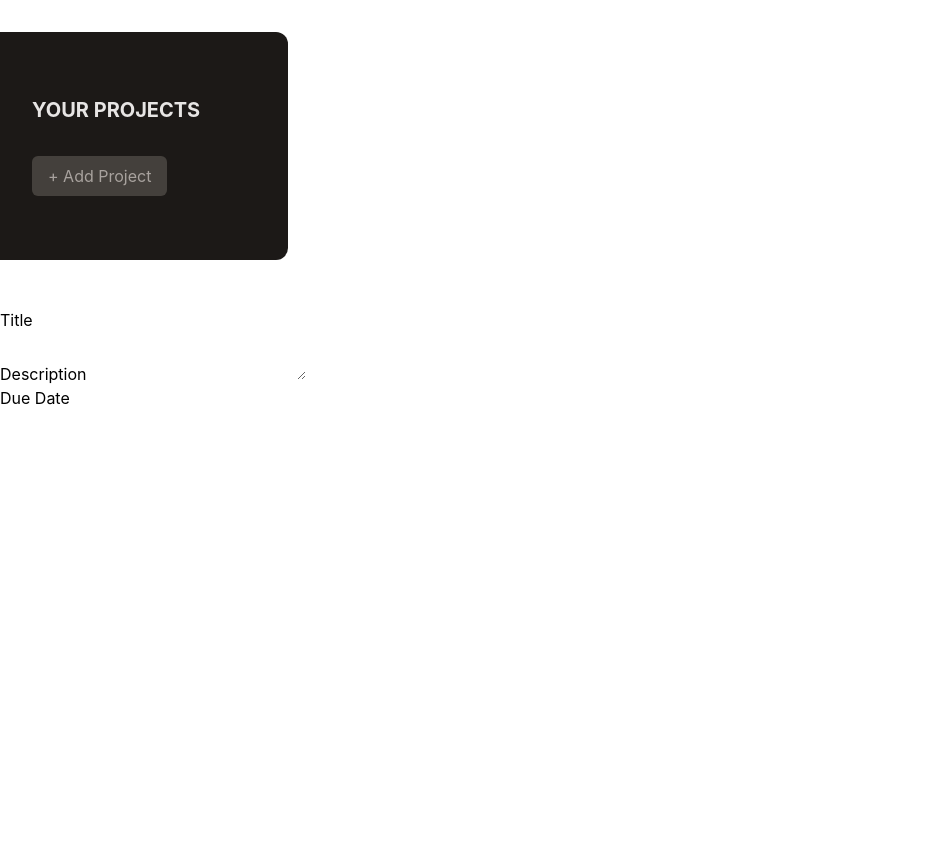
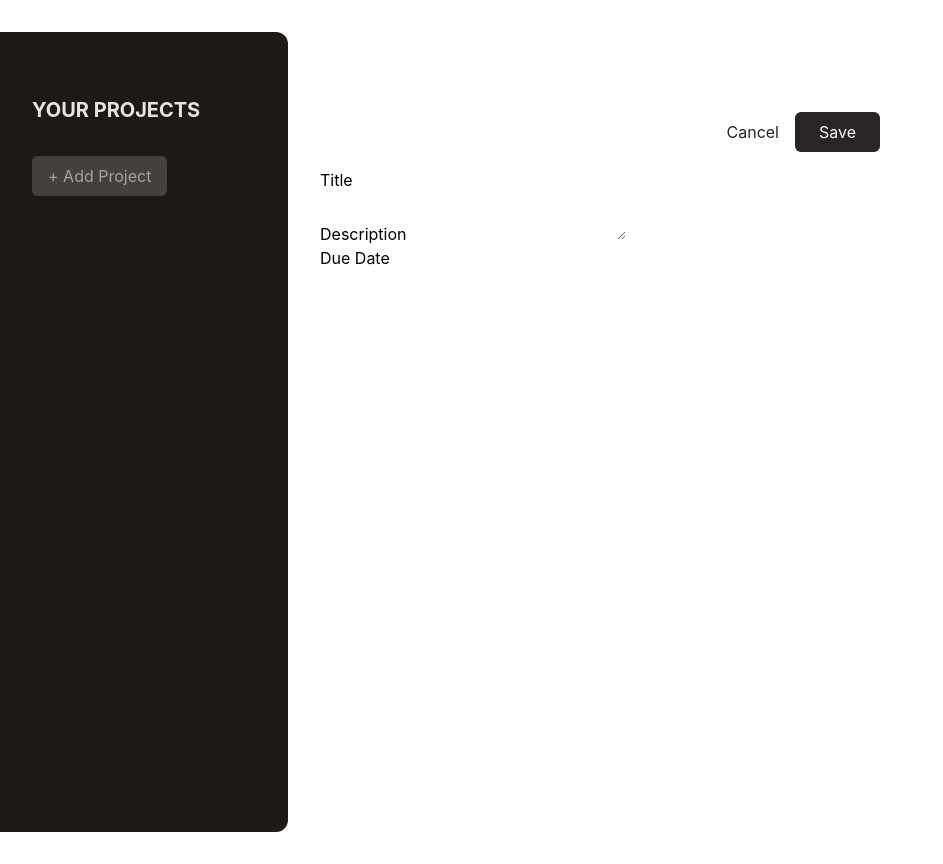
Before and after one commit to bbkbyti/project-management-webb-app, a React (Create React App) app in the folder my-app/: page / in a window 1280 px wide. Shown: the whole page, without its empty margins (0-943 px from the left). Built offline with nearby package versions, Linux system fonts and the light colour scheme.

Commit message:
styling buttons using tailwind.

```diff
--- a/my-app/src/App.js
+++ b/my-app/src/App.js
@@ -5,7 +5,7 @@ import NewProject from './components/NewProject';
 
 function App() {
   return (
-    <main className='h-screen my-8'>
+    <main className='h-screen my-8 flex gap-8'>
       <ProjectsSidebar />
       <NewProject />
     </main>
--- a/my-app/src/components/NewProject.jsx
+++ b/my-app/src/components/NewProject.jsx
@@ -3,10 +3,14 @@ import Input from './Input'
 
 export default function NewProject() {
     return (
-        <div>
-            <menu>
-                <li><button></button></li>
-                <li><button></button></li>
+        <div className='w-[35rem] mt-16'>
+            <menu className='flex items-center justify-end gap-4 my-4'>
+                <li>
+                    <button className='text-stone-800 hover:text-stone-950'>Cancel</button>
+                </li>
+                <li>
+                    <button className='px-6 py-2 rounded-md bg-stone-800 text-stone-50 hover:bg-stone-950'>Save</button>
+                </li>
             </menu>
             <div>
                 <Input label="Title" />
```
